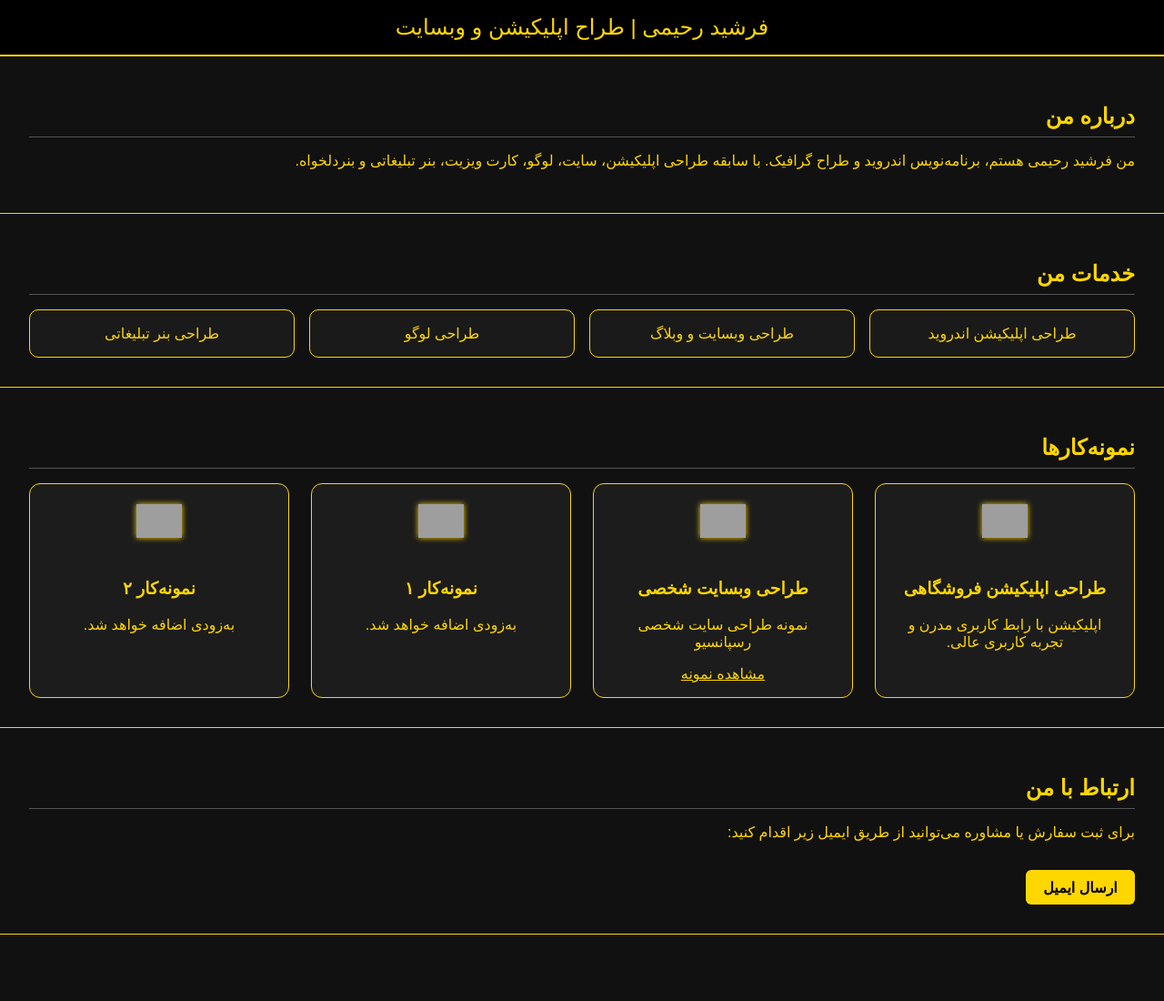
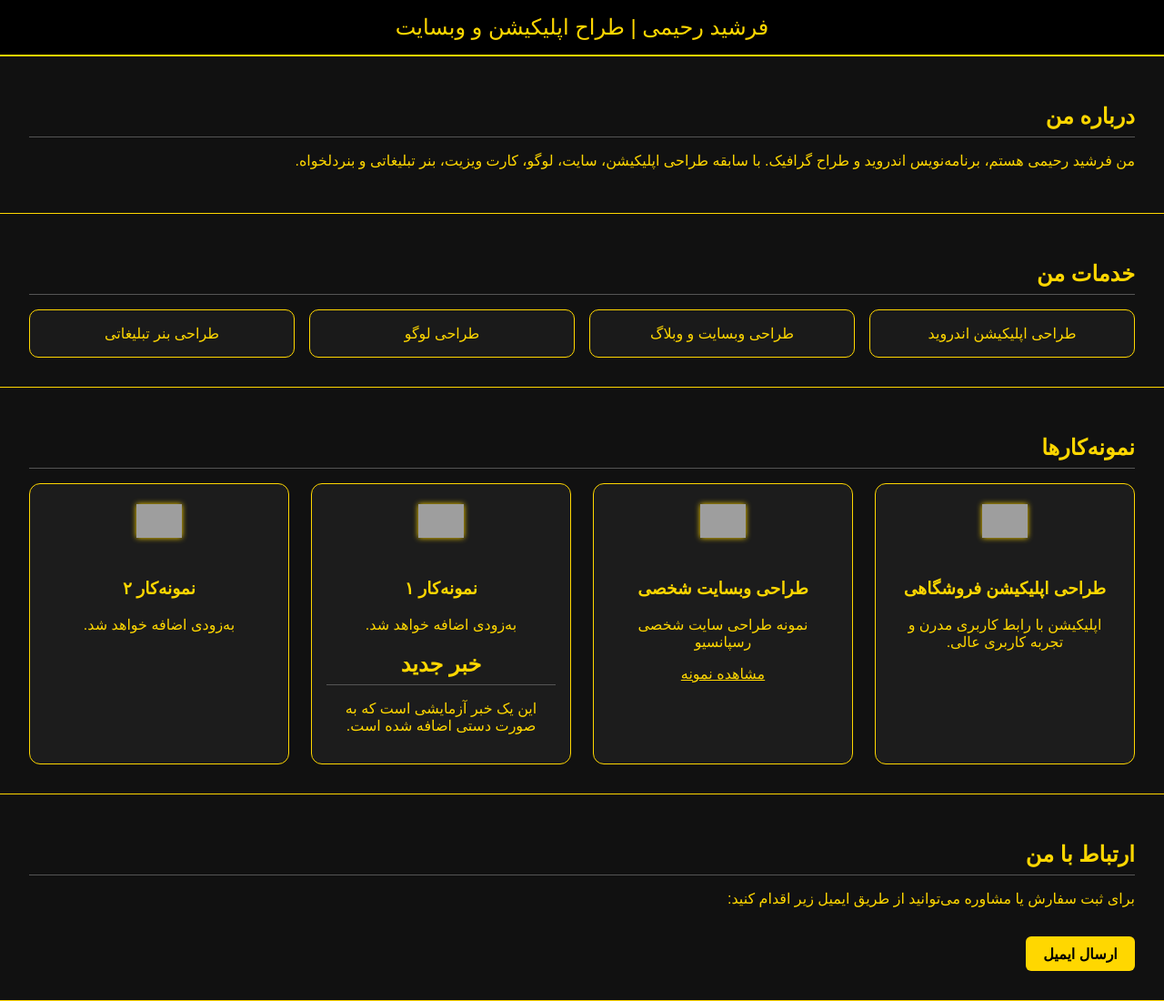
Before and after one commit to farshid23/Darbarhmann, a plain HTML site: page index.html in a window 1280 px wide. Shown: the whole page at 91% size. Before the commit the page ends 1027 px from the top, so only its background shows below. Drawn offline with Linux system fonts and the light colour scheme; grey boxes are pictures that could not be loaded.

Commit message:
Update index.html

```diff
--- a/index.html
+++ b/index.html
@@ -129,6 +129,10 @@
       <img src="https://s6.uupload.ir/files/img_۲۰۲۵۰۶۱۱_۱۲۵۳۱۹_stv6.png" alt="نمونه">
       <h3>نمونه‌کار ۱</h3>
       <p>به‌زودی اضافه خواهد شد.</p>
+      <body>    <div class="new-section">
+  <h2>خبر جدید</h2>
+  <p>این یک خبر آزمایشی است که به صورت دستی اضافه شده است.</p>
+</div></body>
     </div>
 
     <div class="portfolio-item">
```
